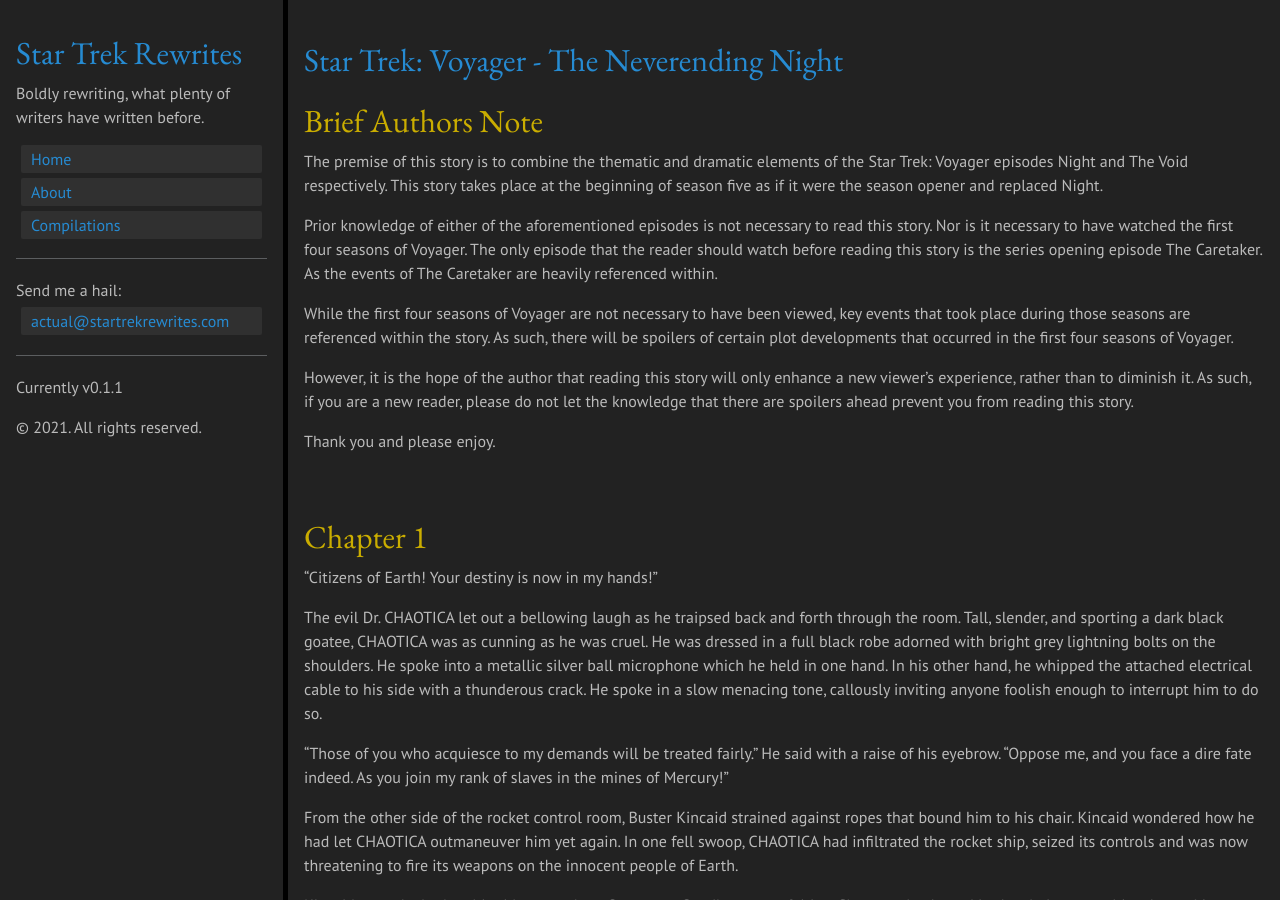
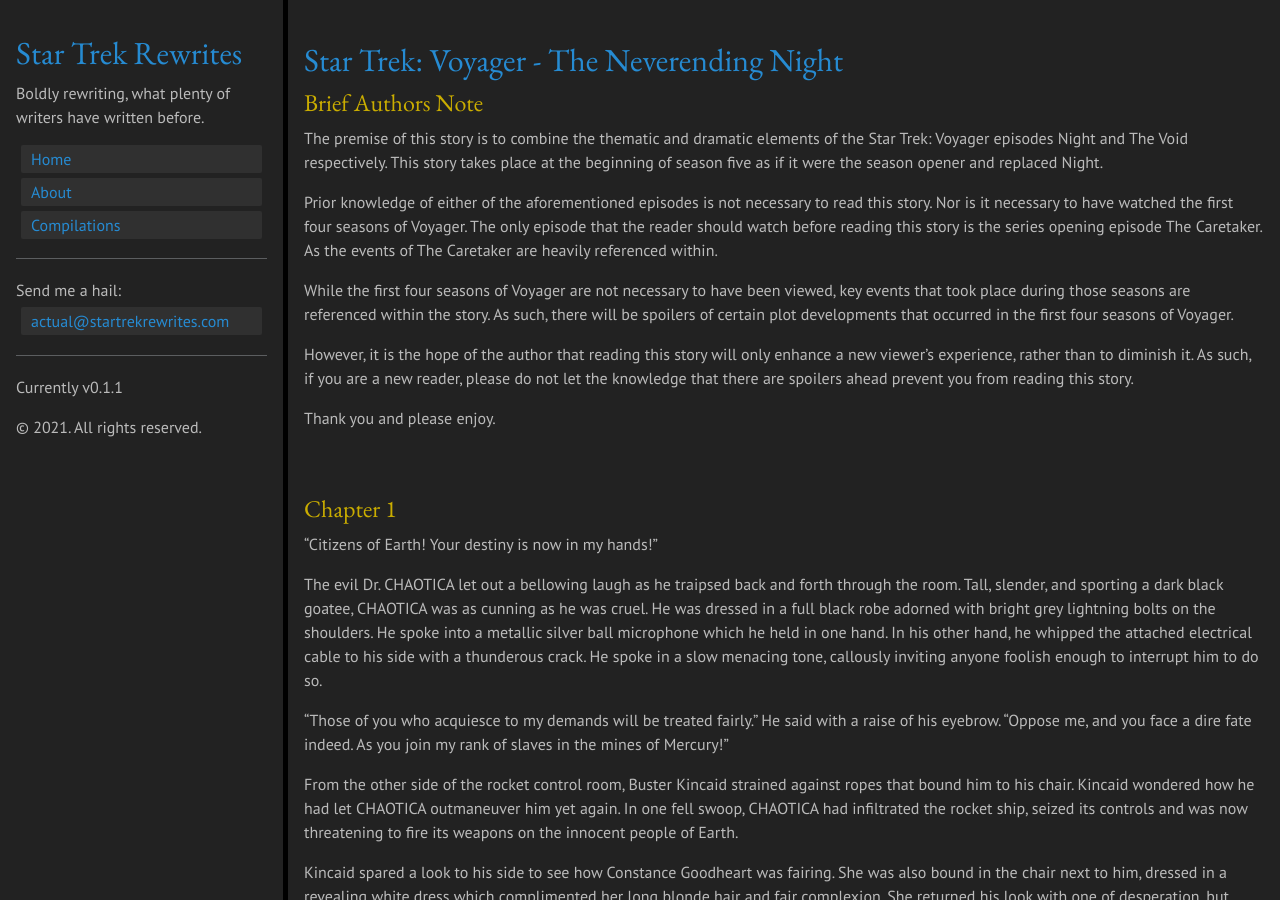
Before and after one commit to jnissenbaum18/startrekrewrites, a Jekyll site: the page built from compilations/voy-neverending-night.html, in a window 1280 px wide and 900 px high. Built offline with Jekyll 4.4.1, drawn with Linux system fonts in a browser that asks for light colours.

Commit message:
header consistency

```diff
--- a/compilations/voy-neverending-night.html
+++ b/compilations/voy-neverending-night.html
@@ -9,7 +9,7 @@
 {% for post in site.posts reversed %}
   {% if post.categories contains "voyager" %}
     <div class="post">
-      <h1 class="post-subtitle">{{ post.subtitle }}</h1>
+      <h2 class="post-subtitle">{{ post.subtitle }}</h2>
       {{ post.content }}
     </div>
   {% endif %}
```
